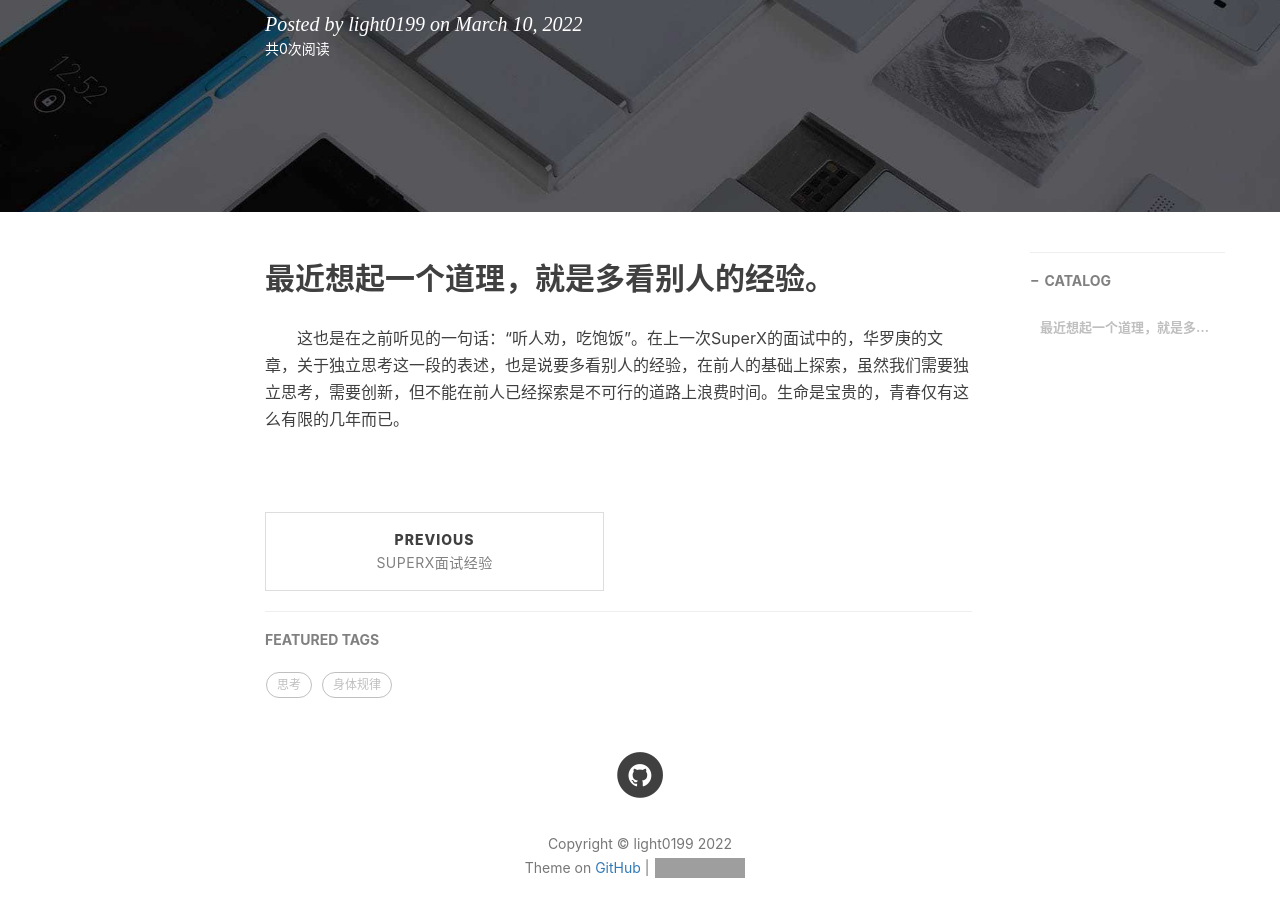
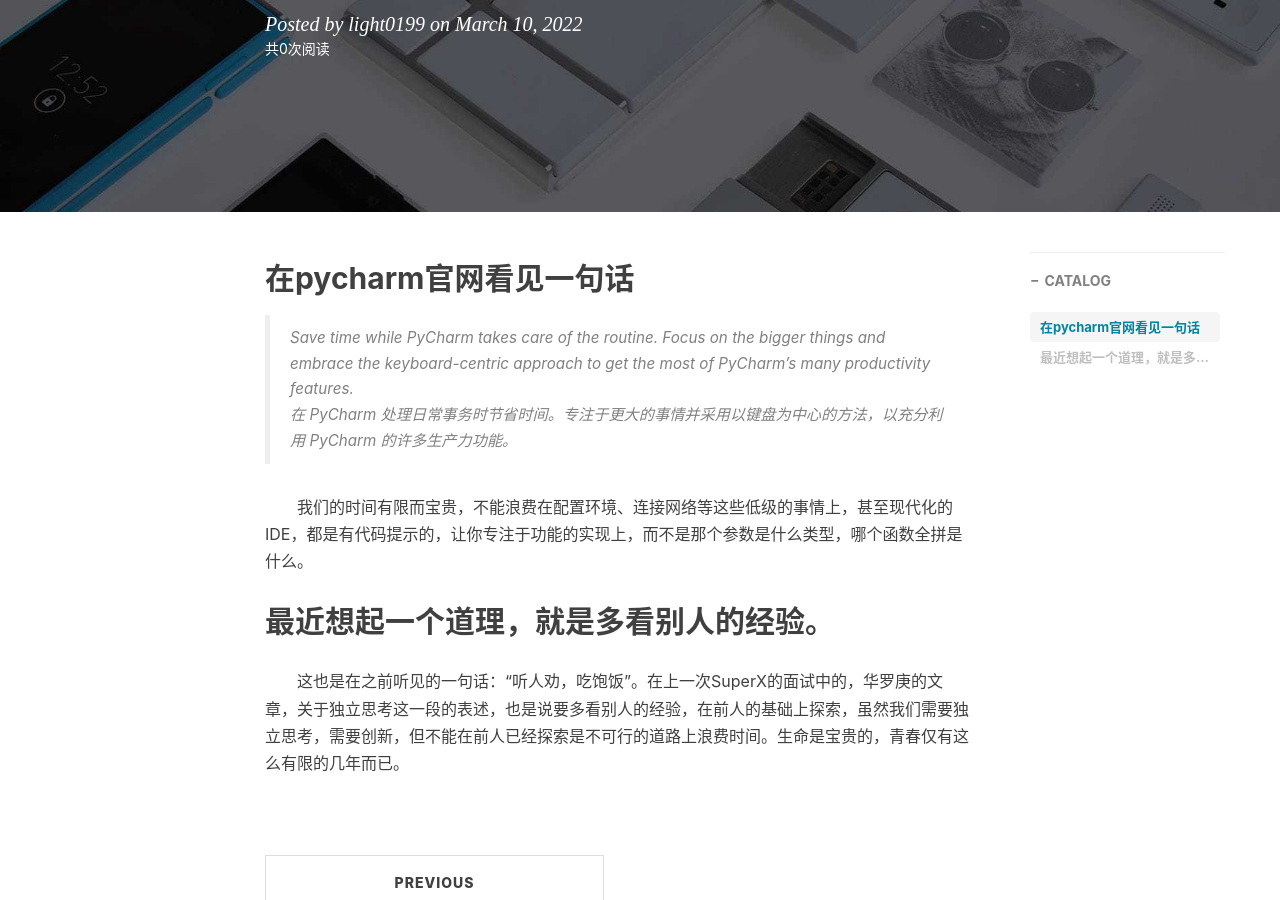
Before and after one commit to light0199/light0199.github.io, a Jekyll site: the page built from _posts/2022-03-10-pycharm的启发.md, in a window 1280 px wide and 900 px high, scrolled down 338 px. Built offline with Jekyll 4.4.1, drawn with Linux system fonts in a browser that asks for light colours; nearby versions of some CDN libraries; comment, search, counter and statistics services are not loaded; a style sheet for code colours, icons or effects is not loaded; grey boxes are pictures that could not be loaded.

Commit message:
pycharm启发

```diff
--- a/_posts/2022-03-10-pycharm的启发.md
+++ b/_posts/2022-03-10-pycharm的启发.md
@@ -10,6 +10,12 @@ tags:
 - 思考
 ---
 
+## 在pycharm官网看见一句话 <br>
+>Save time while PyCharm takes care of the routine. Focus on the bigger things and embrace the keyboard-centric approach to get the most of PyCharm's many productivity features.<br>
+> 在 PyCharm 处理日常事务时节省时间。专注于更大的事情并采用以键盘为中心的方法，以充分利用 PyCharm 的许多生产力功能。<br>
+
+&emsp;&emsp;我们的时间有限而宝贵，不能浪费在配置环境、连接网络等这些低级的事情上，甚至现代化的IDE，都是有代码提示的，让你专注于功能的实现上，而不是那个参数是什么类型，哪个函数全拼是什么。
+
 ## 最近想起一个道理，就是多看别人的经验。 <br>
 &emsp;&emsp;这也是在之前听见的一句话：“听人劝，吃饱饭”。在上一次SuperX的面试中的，华罗庚的文章，关于独立思考这一段的表述，也是说要多看别人的经验，在前人的基础上探索，虽然我们需要独立思考，需要创新，但不能在前人已经探索是不可行的道路上浪费时间。生命是宝贵的，青春仅有这么有限的几年而已。<br>
 &emsp;&emsp;
```
